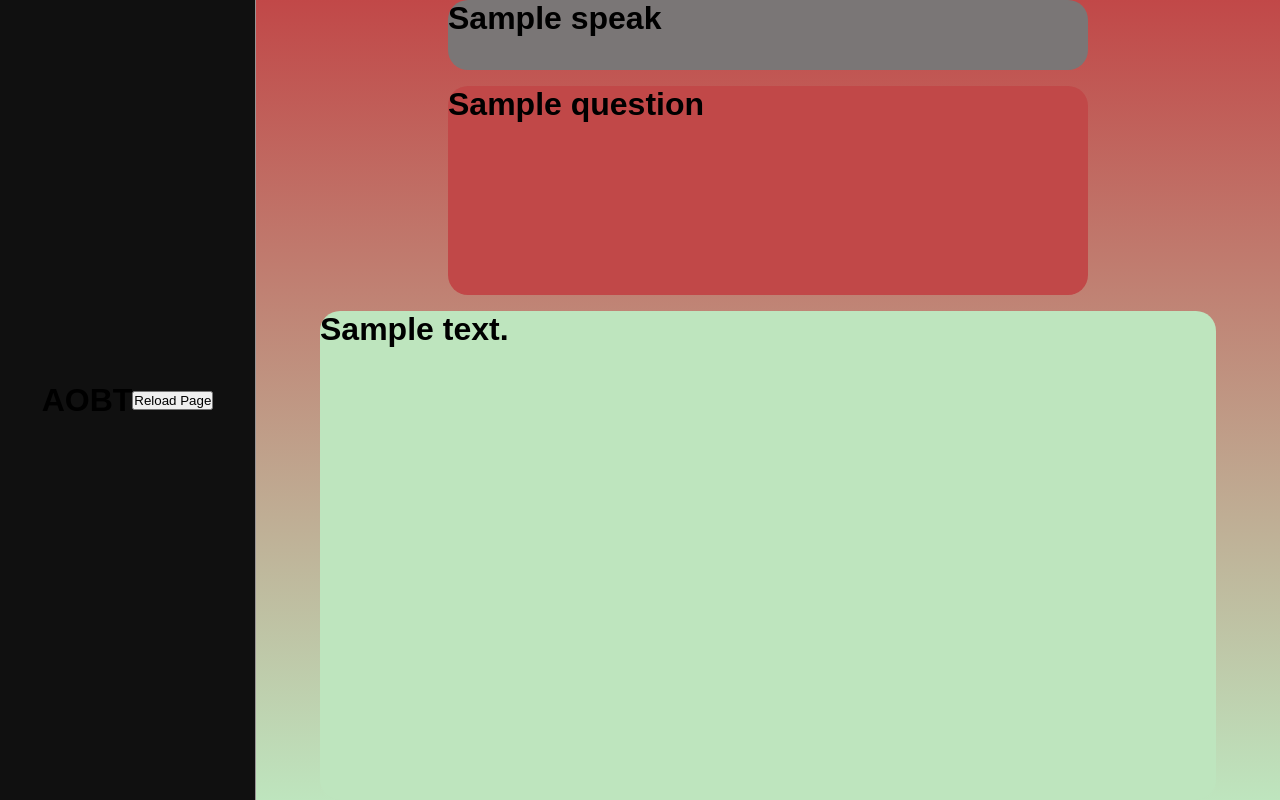
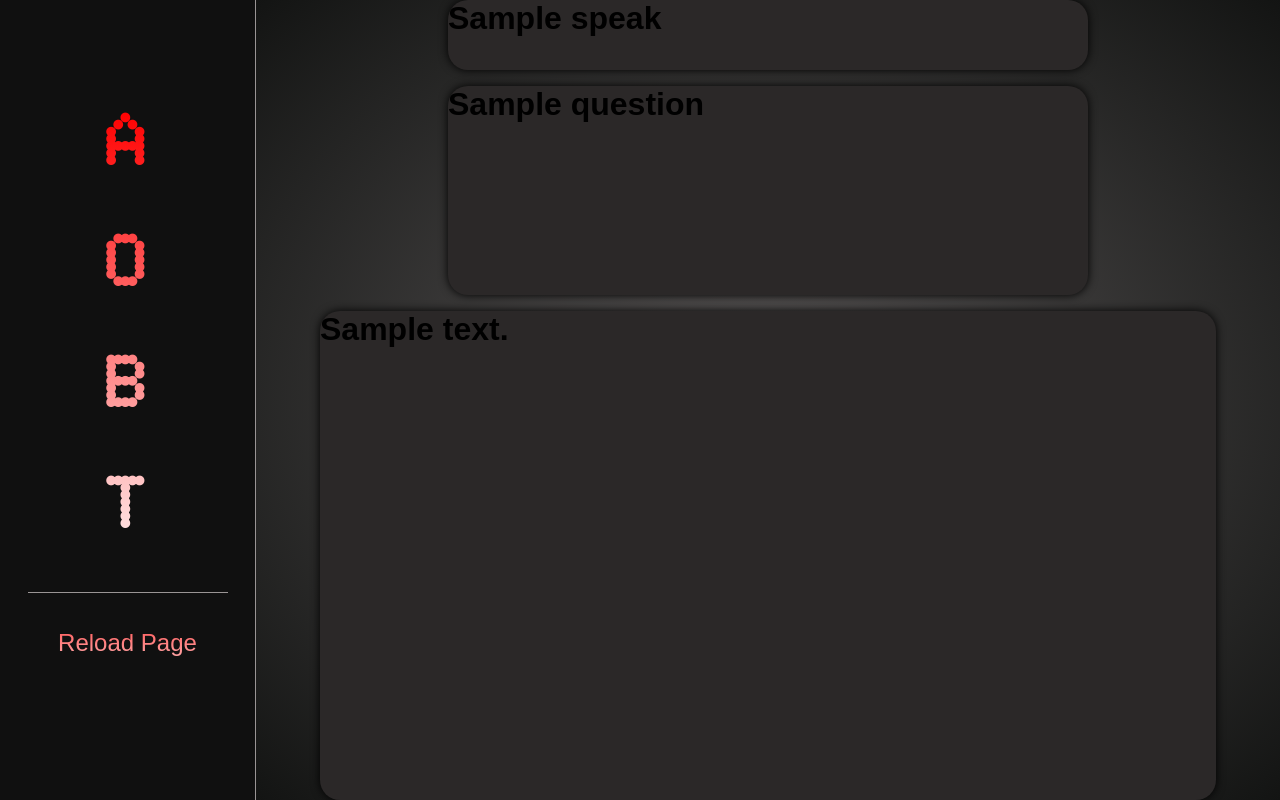
Before and after one commit to AKHIL-DyC/AOBT-python, a Flask app: template templates/ai.html in a window 1280 px wide. Run offline with Flask 3, Linux system fonts and the light colour scheme; the template is opened without the code that fills it: most values are stand-ins (such as "Sample title", 1, 10 or a date in 2020).

Commit message:
brought back all the lost styling

```diff
--- a/templates/ai.html
+++ b/templates/ai.html
@@ -11,10 +11,44 @@
         font-family: Arial;
         box-sizing: border-box;
       }
+      @font-face {
+        font-family: monument;
+        src: url(Monument.ttf);
+      }
+      @font-face {
+        font-family: googlebold;
+        src: url(googlebold.ttf);
+      }
+      @font-face {
+        font-family: nothing;
+        src: url(nothing.ttf);
+      }
+      #left h1 {
+        font-family: nothing;
+        background-image: linear-gradient(red, rgb(255, 255, 255));
+        -webkit-background-clip: text;
+        color: transparent;
+        /* color: white; */
+        font-size: 4rem;
+        writing-mode: vertical-lr;
+        text-orientation: upright;
+        letter-spacing: 50px;
+      }
       html,
       body {
         width: 100%;
         height: 100%;
+      }
+      button {
+        width: 200px;
+        aspect-ratio: 2;
+        /* background: rgb(29, 29, 49); */
+        border: none;
+        border-top: 1px solid rgb(154, 149, 149);
+        font-size: 1.5rem;
+        background-image: linear-gradient(red, rgb(255, 255, 255));
+        -webkit-background-clip: text;
+        color: transparent;
       }
       #main {
         display: flex;
@@ -23,18 +57,20 @@
       }
       #left {
         display: flex;
+        flex-direction: column;
         justify-content: center;
         align-items: center;
         width: 20vw;
         background-color: rgb(16, 16, 16);
         height: inherit;
         border-right: 1px solid rgb(153, 148, 148);
-        text-orientation: upright;
       }
 
       #right {
         font-family: Arial, Helvetica, sans-serif;
         background: linear-gradient(rgb(193, 72, 72), rgb(190, 229, 190));
+        font-family: nothing;
+        background: radial-gradient(rgb(87, 84, 84), rgb(19, 20, 19));
         justify-content: center;
         align-items: center;
         width: 80vw;
@@ -45,6 +81,8 @@
       }
       #head {
         background-color: rgb(122, 118, 118);
+        background-color: rgb(43, 40, 40);
+        box-shadow: 0 0 10px black;
         width: 50vw;
         height: 10vh;
         border-radius: 20px;
@@ -52,12 +90,16 @@
       #question {
         /* background-color: rgb(50, 50, 53); */
         background-color: rgb(193, 72, 72);
+        background-color: rgb(43, 40, 40);
+        box-shadow: 0 0 10px black;
         height: 30vh;
         width: 50vw;
         border-radius: 20px;
       }
       #answer {
         background-color: rgb(190, 229, 190);
+        background-color: rgb(43, 40, 40);
+        box-shadow: 0 0 10px black;
         height: 70vh;
         width: 70vw;
         border-radius: 20px;
@@ -79,10 +121,10 @@
         <button onclick="reloadPage()">Reload Page</button>
 
         <script>
-            function reloadPage() {
-                // Use JavaScript to reload the page
-                location.reload();
-            }
+          function reloadPage() {
+            // Use JavaScript to reload the page
+            location.reload();
+          }
         </script>
       </div>
       <div id="right">
```
